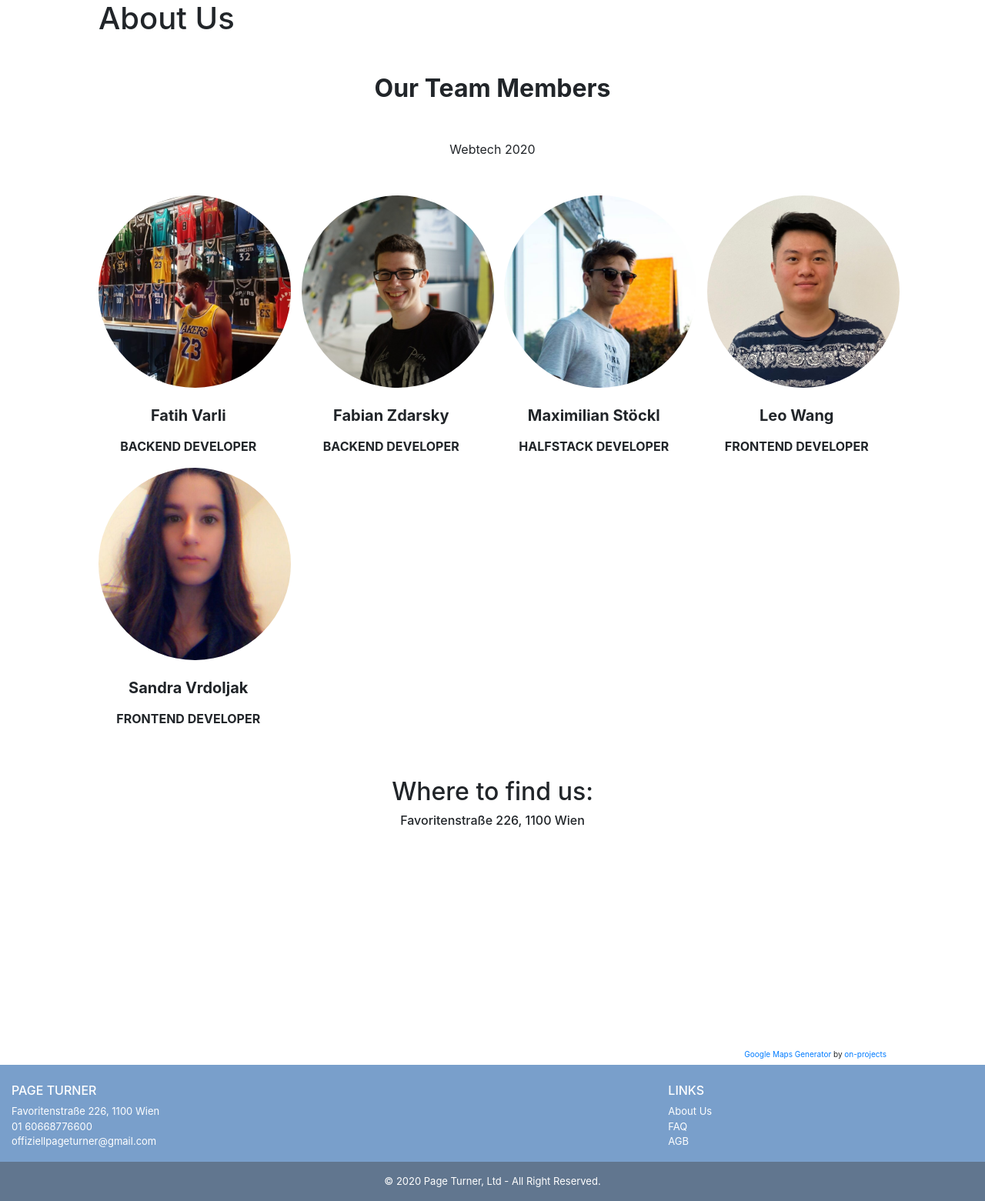
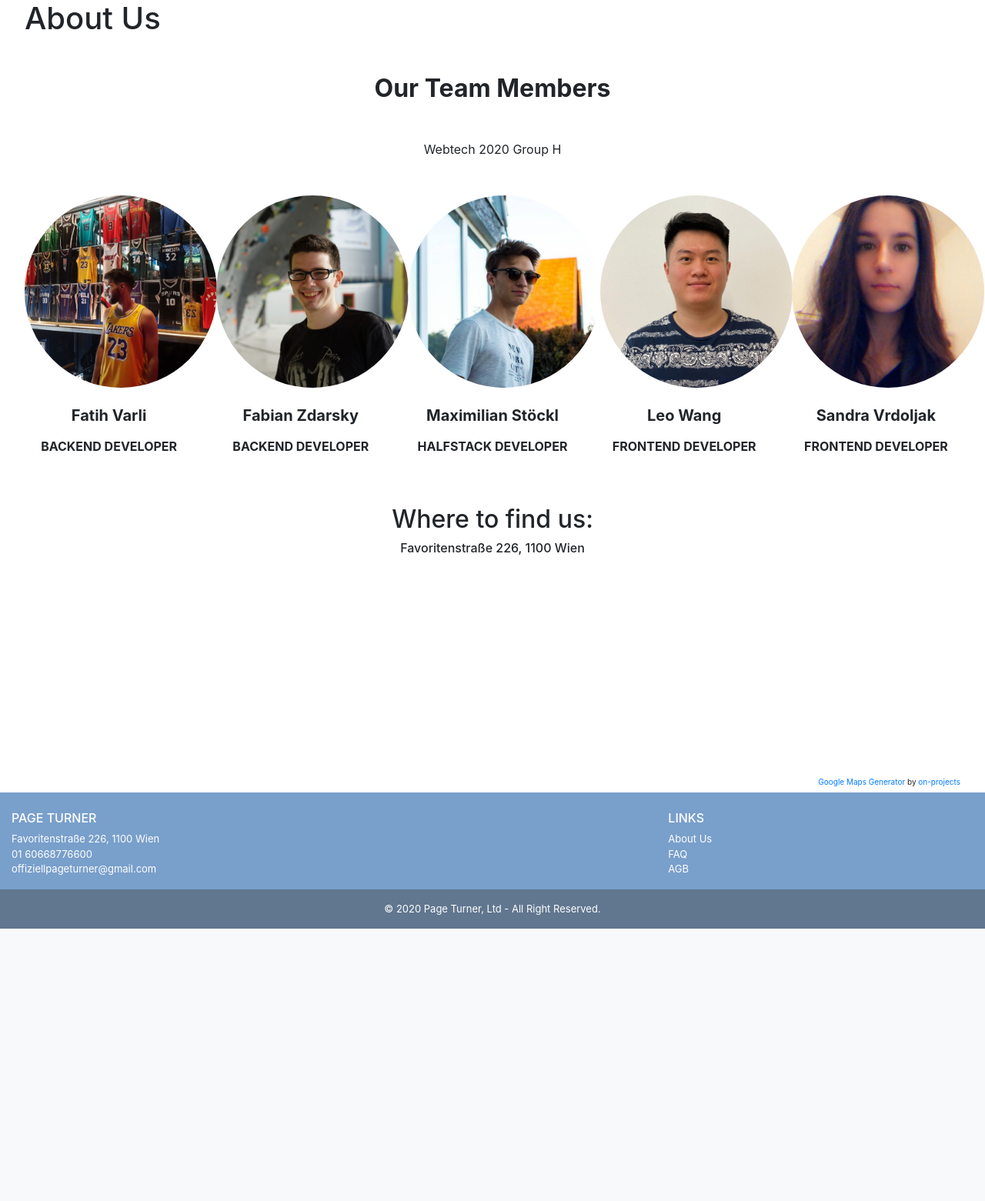
Before and after one commit to leobowenwang/page-turner, a PHP site: page /page-turner/about.php in a window 1280 px wide. Shown: the part 106-1667 px from the top of the page at 77% size. After the commit the page ends 1313 px from the top, so only its background shows below. Run offline with PHP 8.4, Linux system fonts and the light colour scheme; some libraries are stand-ins or nearby versions; some web fonts are replaced.

Commit message:
fixed about row & added laptop container width

```diff
--- a/about.php
+++ b/about.php
@@ -12,13 +12,13 @@ include('./includes/nav.php');
         <!-- Section heading -->
         <h2 class="h1-responsive font-weight-bold my-5">Our Team Members</h2>
         <!-- Section description -->
-        <p class="grey-text w-responsive mx-auto mb-5">Webtech 2020</p>
+        <p class="grey-text w-responsive mx-auto mb-5">Webtech 2020 Group H</p>
 
         <!-- Grid row -->
         <div class="row">
 
             <!-- Grid column -->
-            <div class="col-lg-3 col-md-6 mb-lg-0 mb-5">
+            <div class="col-lg col-md-4 col-sm-6">
                 <div class="avatar mx-auto">
                     <img src="img/team/varli.jpg"
                          class="rounded-circle z-depth-1"
@@ -30,7 +30,7 @@ include('./includes/nav.php');
             <!-- Grid column -->
 
             <!-- Grid column -->
-            <div class="col-lg-3 col-md-6 mb-lg-0 mb-5">
+            <div class="col-lg col-md-4 col-sm-6">
                 <div class="avatar mx-auto">
                     <img src="img/team/zdarsky.png"
                          class="rounded-circle z-depth-1"
@@ -44,7 +44,7 @@ include('./includes/nav.php');
             <!-- Grid column -->
 
             <!-- Grid column -->
-            <div class="col-lg-3 col-md-6 mb-md-0 mb-5">
+            <div class="col-lg col-md-4 col-sm-6">
                 <div class="avatar mx-auto">
                     <img src="img/team/stoeckl.png"
                          class="rounded-circle z-depth-1"
@@ -57,7 +57,7 @@ include('./includes/nav.php');
             <!-- Grid column -->
 
             <!-- Grid column -->
-            <div class="col-lg-3 col-md-6">
+            <div class="col-lg  col-md-6 col-sm-6">
                 <div class="avatar mx-auto">
                     <img src="img/team/wang.jpeg"
                          class="rounded-circle z-depth-1"
@@ -70,7 +70,7 @@ include('./includes/nav.php');
             <!-- Grid column -->
 
             <!-- Grid column -->
-            <div class="col-lg-3 col-md-6">
+            <div class="col-lg col-md-6 col-sm-6">
                 <div class="avatar mx-auto">
                     <img src="img/team/vrdoljak.jpeg"
                          class="rounded-circle z-depth-1"
--- a/css/style.css
+++ b/css/style.css
@@ -38,8 +38,16 @@ header {
 
 /*end of header*/
 
-/*start of body container for desktop*/
-@media (min-width: 1200px) {
+/*container for laptop*/
+@media (min-width: 1280px) and (max-width: 1599px) {
+    #container {
+        width: 95%;
+        margin-left: 2.5%;
+        margin-right: 2.5%;
+    }
+}
+/*container for desktop*/
+@media (min-width: 1600px) {
     #container {
         width: 80%;
         margin-left: 10%;
@@ -47,8 +55,8 @@ header {
     }
 }
 
-/*end of body container for desktop*/
-#booksimg{
+
+#booksimg {
     border-radius: 10px;
     height: 100px;
 }
```
